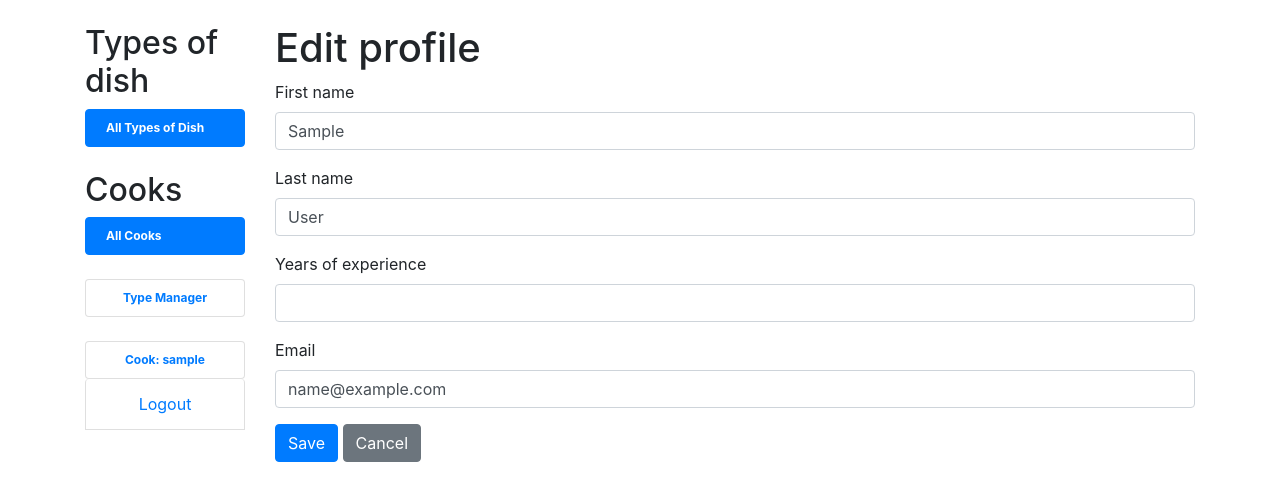
After one commit to Pavlo-Voitov/restaurant-kitchen-service, a Django app: page /cook/me/update/ in a window 1280 px wide. The commit adds this page. Shown: the top 501 px of the page. Run offline with Django 5.2, Linux system fonts and the light colour scheme; the visitor is signed in with stand-in values (Sample User, id 1); parts of the project's set-up code (start-up, migrations or seed data) failed here and were passed over; some libraries are stand-ins or nearby versions.

Commit message:
Add CookUpdateView and alter user email

```diff
--- a/kitchen/forms.py
+++ b/kitchen/forms.py
@@ -1,4 +1,5 @@
 from django import forms
+from django.contrib.auth import get_user_model
 
 from kitchen.models import Dish, DishIngredient, DishType
 from django.forms import inlineformset_factory
@@ -27,3 +28,15 @@ class DishTypeCreateForm(forms.ModelForm):
     class Meta:
         model = DishType
         fields = "__all__"
+
+
+class CookUpdateForm(forms.ModelForm):
+    class Meta:
+        model = get_user_model()
+        fields = ["first_name", "last_name", "years_of_experience", "email"]
+
+    def clean_years_of_experience(self):
+        years_of_experience = self.cleaned_data.get("years_of_experience")
+        if years_of_experience is not None and years_of_experience < 0:
+            raise forms.ValidationError("Experience cannot be negative.")
+        return years_of_experience
--- a/kitchen/models.py
+++ b/kitchen/models.py
@@ -6,6 +6,7 @@ from django.urls import reverse
 # Create your models here.
 class Cook(AbstractUser):
     years_of_experience = models.IntegerField(null=True, blank=True)
+    email = models.EmailField(null=True, blank=True)
 
     class Meta:
         verbose_name = "cook"
--- a/kitchen/urls.py
+++ b/kitchen/urls.py
@@ -7,7 +7,7 @@ from .views import (index,
                     DishUpdateView,
                     DishDeleteView,
                     invite_me_to_create_dish,
-                    DishTypeCreateView, CookDetailView, )
+                    DishTypeCreateView, CookDetailView, CookUpdateView, )
 
 urlpatterns = [
     path("", index, name="index"),
@@ -19,6 +19,7 @@ urlpatterns = [
     path("dishes/<int:pk>/invite/", invite_me_to_create_dish, name="cook-invite"),
     path("dish_type/create", DishTypeCreateView.as_view(), name="dish_type-create"),
     path("cook/<int:pk>/", CookDetailView.as_view(), name="cook-detail"),
+    path("cook/me/update/", CookUpdateView.as_view(), name="cook-update"),
 ]
 
 app_name = "kitchen"
--- a/kitchen/views.py
+++ b/kitchen/views.py
@@ -8,7 +8,7 @@ from django.contrib.auth.decorators import login_required
 from django.contrib import messages
 from django.views.generic.list import MultipleObjectMixin
 
-from .forms import DishForm, DishIngredientFormSet, InviteCookForm, DishTypeCreateForm
+from .forms import DishForm, DishIngredientFormSet, InviteCookForm, DishTypeCreateForm, CookUpdateForm
 from .models import Dish, DishType, Cook
 
 
@@ -128,6 +128,22 @@ class DishUpdateView(LoginRequiredMixin, UserPassesTestMixin, generic.UpdateView
                                                     "formset": formset,
                                                     "object": self.object,})
 
+class CookUpdateView(LoginRequiredMixin, generic.UpdateView):
+    model = get_user_model()
+    form_class = CookUpdateForm
+    template_name = "kitchen/cook_update_form.html"
+
+    def form_valid(self, form):
+        response = super().form_valid(form)
+        messages.success(self.request, "Cook updated successfully!")
+        return response
+
+    def get_success_url(self):
+        return reverse_lazy("kitchen:cook-detail", kwargs={"pk": self.object.pk})
+
+    def get_object(self, queryset=None):
+        return self.request.user
+
 
 class DishDeleteView(LoginRequiredMixin, UserPassesTestMixin, generic.DeleteView):
     model = Dish
--- a/templates/kitchen/cook_detail.html
+++ b/templates/kitchen/cook_detail.html
@@ -2,9 +2,10 @@
 
 {% block content %}
   <h2 class="mb-0">{{ cook.first_name }} {{ cook.last_name }}</h2>
-<p class="text-muted mb-1"><strong>Username:</strong> {{ cook.get_username }}</p>
+<p class="text-muted mb-1"><strong>Username:</strong> <a href="{% url 'kitchen:cook-update' %}">{{ cook.get_username }}</a></p>
 <p class="mb-1"><strong>Years of experience:</strong> {{ cook.years_of_experience|default:"—" }}</p>
-<p class="mt-0"><strong>Is staff:</strong> {{ cook.is_staff }}</p>
+<p class="mb-1"><strong>Is staff:</strong> {{ cook.is_staff }}</p>
+<p><strong>Years of experience:</strong> {{ cook.email|default:"—" }}</p>
 
 <hr>
 
--- /dev/null
+++ b/templates/kitchen/cook_update_form.html
@@ -0,0 +1,13 @@
+{% extends "base.html" %}
+{% load crispy_forms_tags %}
+
+{% block content %}
+  <h1>Edit profile</h1>
+
+  <form method="post" novalidate>
+    {% csrf_token %}
+    {{ form|crispy }}
+    <button type="submit" class="btn btn-primary">Save</button>
+    <a class="btn btn-secondary" href="{% url 'kitchen:cook-detail' pk=user.pk %}">Cancel</a>
+  </form>
+{% endblock %}
```
Also changed, not shown: kitchen/migrations/0014_alter_cook_email.py (added).
